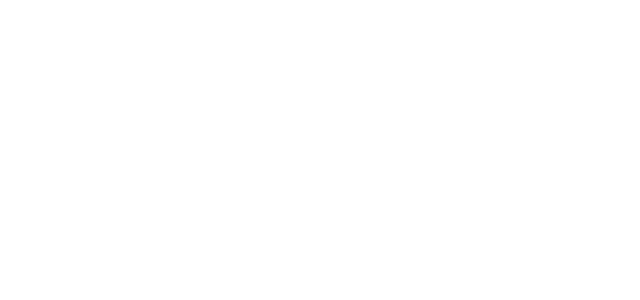
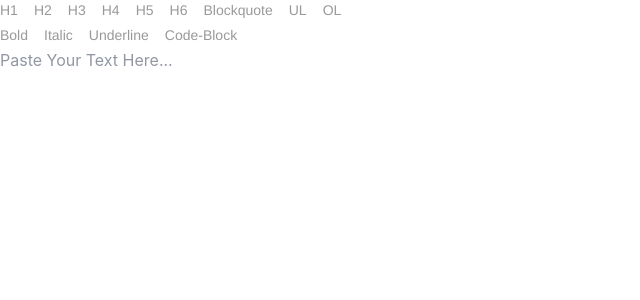
Before and after one commit to KalevGonvick/electron-react-style-development-app, a React (Create React App) app: page / in a window 1280 px wide. Shown: the top 300 px of the page, without its empty margins (0-640 px from the left). Built offline with nearby package versions, Linux system fonts and the light colour scheme.

Commit message:
Added Rich Text Editor

```diff
--- a/package.json
+++ b/package.json
@@ -19,6 +19,7 @@
   },
   "dependencies": {
     "draft-js": "^0.11.3",
+    "draft-js-plugins-editor": "^3.0.0",
     "electron": "^7.1.3",
     "electron-is-dev": "^1.1.0",
     "react": "^16.8.3",
--- a/src/App.js
+++ b/src/App.js
@@ -1,32 +1,187 @@
 import React from 'react'
-import {Editor, EditorState, RichUtils} from 'draft-js'
+import {Editor, EditorState, RichUtils, getDefaultKeyBinding} from 'draft-js'
+import 'draft-js/dist/Draft.css'
+import './RichEditor.css'
 
-class MyEditor extends React.Component {
+const styleMap = {
+	CODE: {
+		backgroundColor: 'rgba(0, 0, 0, 0.05)',
+		fontFamily: '"Inconsolata", "Menlo", "Consolas", monospace',
+		fontSize: 16,
+		padding: 2,
+	},
+};
+
+const BLOCK_TYPES = [
+	{label: 'H1', style: 'header-one'},
+	{label: 'H2', style: 'header-two'},
+	{label: 'H3', style: 'header-three'},
+	{label: 'H4', style: 'header-four'},
+	{label: 'H5', style: 'header-five'},
+	{label: 'H6', style: 'header-six'},
+	{label: 'Blockquote', style: 'blockquote'},
+	{label: 'UL', style: 'unordered-list-item'},
+	{label: 'OL', style: 'ordered-list-item'}
+];
+
+const BlockStyleControls = (props) => {
+	const {editorState} = props;
+	const selection = editorState.getSelection();
+	const blockType = editorState
+		.getCurrentContent()
+		.getBlockForKey(selection.getStartKey())
+		.getType();
+	return (
+		<div className="RichEditor-controls">
+			{BLOCK_TYPES.map((type) =>
+				<StyleButton
+					key={type.label}
+					active={type.style === blockType}
+					label={type.label}
+					onToggle={props.onToggle}
+					style={type.style}
+				/>
+			)}
+		</div>
+	);
+};
+
+var INLINE_STYLES = [
+	 {label: 'Bold', style: 'BOLD'},
+	 {label: 'Italic', style: 'ITALIC'},
+	 {label: 'Underline', style: 'UNDERLINE'},
+	 {label: 'Code-Block', style: 'CODE'},
+ ];
+
+	const InlineStyleControls = (props) => {
+		const currentStyle = props.editorState.getCurrentInlineStyle();
+
+		return (
+			<div className="RichEditor-controls">
+				{INLINE_STYLES.map((type) =>
+					<StyleButton
+						key={type.label}
+						active={currentStyle.has(type.style)}
+						label={type.label}
+						onToggle={props.onToggle}
+						style={type.style}
+					/>
+				)}
+			</div>
+		);
+	};
+
+class StyleButton extends React.Component {
+	 constructor() {
+		 super();
+		 this.onToggle = (e) => {
+			 e.preventDefault();
+			 this.props.onToggle(this.props.style);
+		 };
+	 }
+
+	 render() {
+		 let className = 'RichEditor-styleButton';
+		 if (this.props.active) {
+			 className += ' RichEditor-activeButton';
+		 }
+
+		 return (
+			 <span className={className} onMouseDown={this.onToggle}>
+				 {this.props.label}
+			 </span>
+		 );
+	 }
+ }
+
+class TextEditor extends React.Component {
 	constructor(props) {
     super(props);
 		this.state = {editorState: EditorState.createEmpty()};
+	  this.focus = () => this.refs.editor.focus();
     this.onChange = (editorState) => this.setState({editorState});
-    this.handleKeyCommand = this.handleKeyCommand.bind(this);
+    this.handleKeyCommand = this._handleKeyCommand.bind(this);
+    this.mapKeyToEditorCommand = this._mapKeyToEditorCommand.bind(this);
+    this.toggleBlockType = this._toggleBlockType.bind(this);
+    this.toggleInlineStyle = this._toggleInlineStyle.bind(this);
   }
-  handleKeyCommand(command, editorState) {
+
+	_handleKeyCommand(command, editorState) {
 			 const newState = RichUtils.handleKeyCommand(editorState, command);
 			 if (newState) {
 				 this.onChange(newState);
-      return 'handled';
+				 return true;
 			 }
-    return 'not-handled';
+			 return false;
 		 }
+
+		 _mapKeyToEditorCommand(e) {
+			 if (e.keyCode === 9 /* TAB */) {
+				 const newEditorState = RichUtils.onTab(
+					 e,
+					 this.state.editorState,
+					 4, /* maxDepth */
+				 );
+				 if (newEditorState !== this.state.editorState) {
+					 this.onChange(newEditorState);
+				 }
+				 return;
+			 }
+			 return getDefaultKeyBinding(e);
+		 }
+
+		 _toggleBlockType(blockType) {
+			 this.onChange(
+				 RichUtils.toggleBlockType(
+					 this.state.editorState,
+					 blockType
+				 )
+			 );
+		 }
+
+		 _toggleInlineStyle(inlineStyle) {
+			 this.onChange(
+				 RichUtils.toggleInlineStyle(
+					 this.state.editorState,
+					 inlineStyle
+				 )
+			 );
+		 }
+
   render() {
+		var {editorState} = this.state;
+		function getBlockStyle(block) {
+        switch (block.getType()) {
+          case 'blockquote': return 'RichEditor-blockquote';
+          default: return null;
+        }
+      }
     return (
 			<div>
+				<BlockStyleControls
+          editorState={editorState}
+          onToggle={this.toggleBlockType}
+        />
+        <InlineStyleControls
+          editorState={editorState}
+          onToggle={this.toggleInlineStyle}
+        />
+				<div onClick={this.focus}>
 					<Editor
-            editorState={this.state.editorState}
+							blockStyleFn={getBlockStyle}
+							customStyleMap={styleMap}
+							editorState={editorState}
 							handleKeyCommand={this.handleKeyCommand}
+							keyBindingFn={this.mapKeyToEditorCommand}
 							onChange={this.onChange}
+							placeholder="Paste Your Text Here..."
+							ref="editor"
+							spellCheck={true}
 					/>
+				</div>
 			</div>
     );
   }
 }
 
-export default MyEditor
+export default TextEditor
--- /dev/null
+++ b/src/RichEditor.css
@@ -0,0 +1,77 @@
+/**
+ * Copyright (c) Facebook, Inc. and its affiliates. All rights reserved.
+ *
+ * This file provided by Facebook is for non-commercial testing and evaluation
+ * purposes only. Facebook reserves all rights not expressly granted.
+ *
+ * THE SOFTWARE IS PROVIDED "AS IS", WITHOUT WARRANTY OF ANY KIND, EXPRESS OR
+ * IMPLIED, INCLUDING BUT NOT LIMITED TO THE WARRANTIES OF MERCHANTABILITY,
+ * FITNESS FOR A PARTICULAR PURPOSE AND NONINFRINGEMENT. IN NO EVENT SHALL
+ * FACEBOOK BE LIABLE FOR ANY CLAIM, DAMAGES OR OTHER LIABILITY, WHETHER IN AN
+ * ACTION OF CONTRACT, TORT OR OTHERWISE, ARISING FROM, OUT OF OR IN
+ * CONNECTION WITH THE SOFTWARE OR THE USE OR OTHER DEALINGS IN THE SOFTWARE.
+ */
+
+.RichEditor-root {
+  background: #fff;
+  border: 1px solid #ddd;
+  font-family: 'Georgia', serif;
+  font-size: 14px;
+  padding: 15px;
+}
+
+.RichEditor-editor {
+  border-top: 1px solid #ddd;
+  cursor: text;
+  font-size: 16px;
+  margin-top: 10px;
+}
+
+.RichEditor-editor .public-DraftEditorPlaceholder-root,
+.RichEditor-editor .public-DraftEditor-content {
+  margin: 0 -15px -15px;
+  padding: 15px;
+}
+
+.RichEditor-editor .public-DraftEditor-content {
+  min-height: 100px;
+}
+
+.RichEditor-hidePlaceholder .public-DraftEditorPlaceholder-root {
+  display: none;
+}
+
+.RichEditor-editor .RichEditor-blockquote {
+  border-left: 5px solid #eee;
+  color: #666;
+  font-family: 'Hoefler Text', 'Georgia', serif;
+  font-style: italic;
+  margin: 16px 0;
+  padding: 10px 20px;
+}
+
+.RichEditor-editor .public-DraftStyleDefault-pre {
+  background-color: rgba(0, 0, 0, 0.05);
+  font-family: 'Inconsolata', 'Menlo', 'Consolas', monospace;
+  font-size: 16px;
+  padding: 20px;
+}
+
+.RichEditor-controls {
+  font-family: 'Helvetica', sans-serif;
+  font-size: 14px;
+  margin-bottom: 5px;
+  user-select: none;
+}
+
+.RichEditor-styleButton {
+  color: #999;
+  cursor: pointer;
+  margin-right: 16px;
+  padding: 2px 0;
+  display: inline-block;
+}
+
+.RichEditor-activeButton {
+  color: #5890ff;
+}
--- a/src/index.js
+++ b/src/index.js
@@ -1,11 +1,11 @@
 import './index.css';
-import MyEditor from './App';
+import TextEditor from './App';
 import * as serviceWorker from './serviceWorker';
 import React from 'react';
 import ReactDOM from 'react-dom';
 
 
-ReactDOM.render(<MyEditor />, document.getElementById('root'));
+ReactDOM.render(<TextEditor />, document.getElementById('root'));
 
 // If you want your app to work offline and load faster, you can change
 // unregister() to register() below. Note this comes with some pitfalls.
```
Also changed, not shown: src/Draft.css (added), 1 other file (tests, documents, lock files or other folders). Lines whose indentation alone changed are shown as unchanged.
